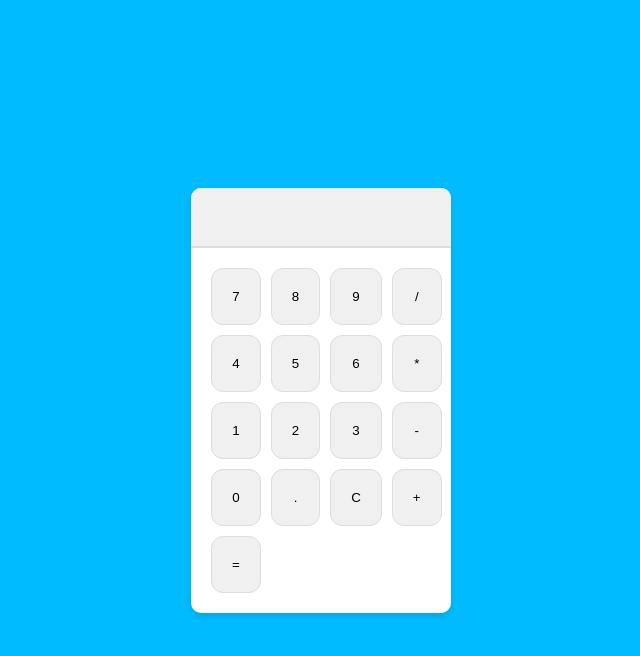
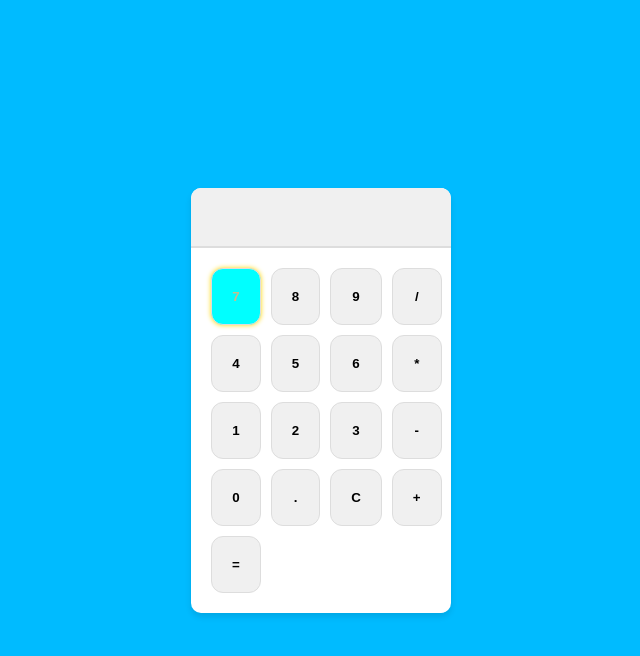
Before and after one commit to Userwangg/cal, a plain HTML site: page index.html in a window 1280 px wide. In both pictures the pointer is over the button 554 px from the left and 296 px from the top of the page. Shown: the whole page, without its empty margins (319-959 px from the left). Drawn offline with Linux system fonts and the light colour scheme.

Commit message:
add4.jan.2025

```diff
--- a/styles.css
+++ b/styles.css
@@ -47,6 +47,15 @@ body {
     border-radius: 12px;
     padding: 20px;
     cursor: pointer;
-    transition: background-color 0.3s ease;
+    transition: 0.3s;
+    font-weight: bold;
+
+
 
 }
+
+.button:hover {
+    background-color: aqua;
+    box-shadow: 0 0 5px gold;
+    color: rgb(200, 189, 141);
+}
```
